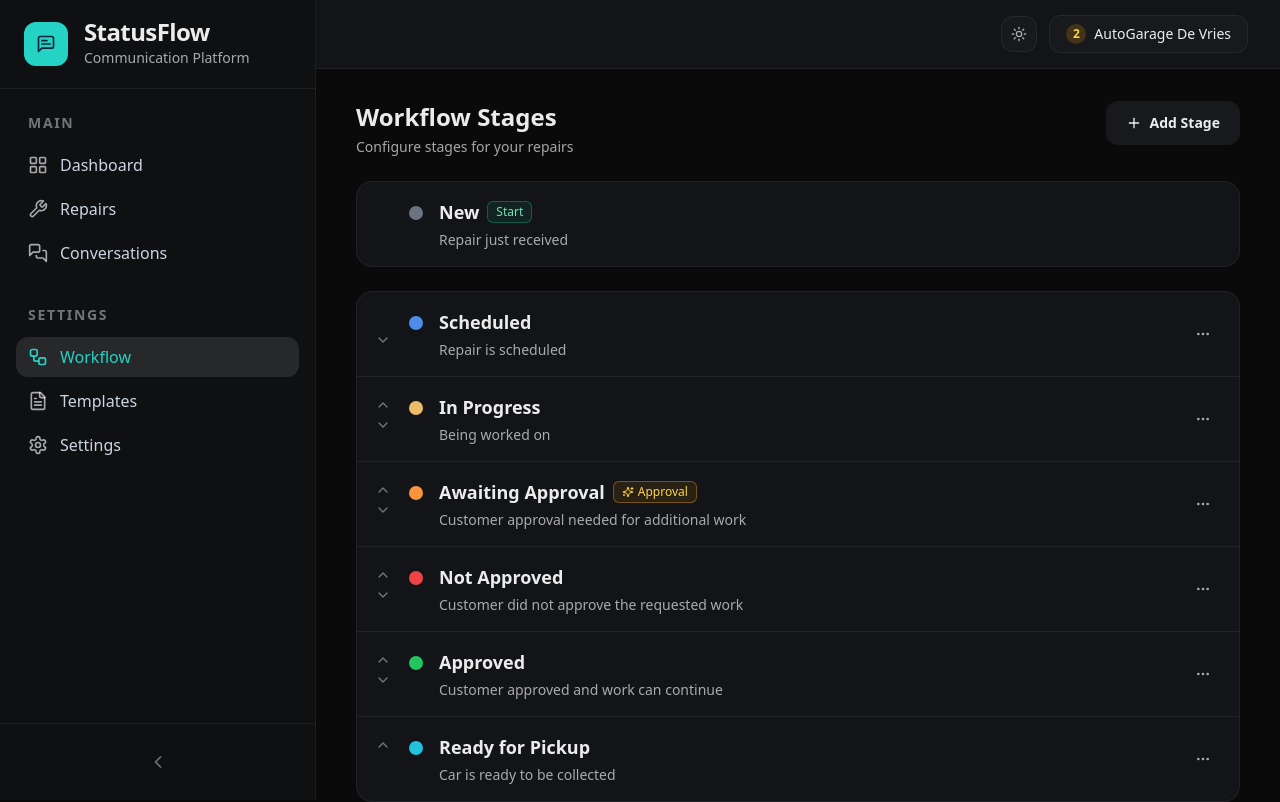
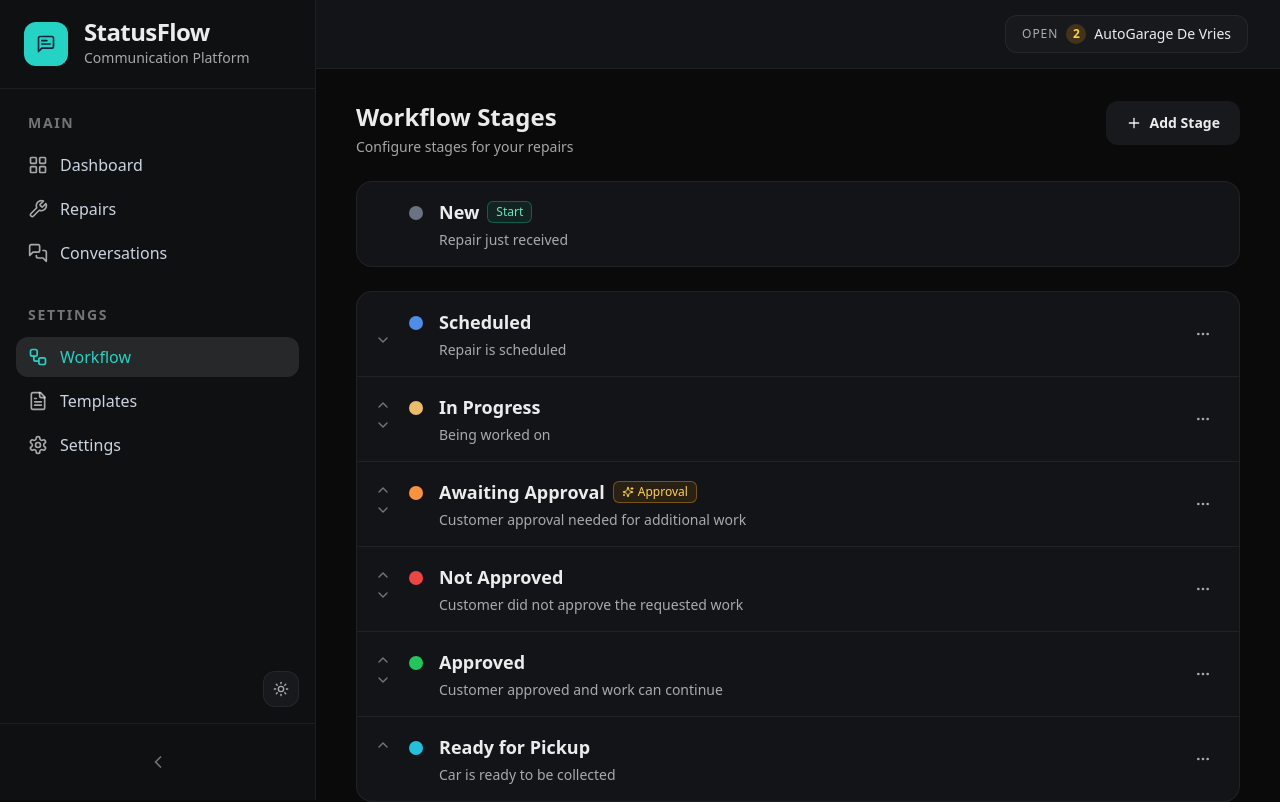
Before and after one commit to botexpertsnl/reparatie_melder_app, a Next.js app: page /settings/advanced in a window 1280 px wide. Shown: the top 802 px of the page. Built offline with nearby package versions, Linux system fonts and the light colour scheme.

Commit message:
Move theme toggle to sidebar and show open conversation count in header

```diff
--- a/components/layout/app-shell.tsx
+++ b/components/layout/app-shell.tsx
@@ -116,8 +116,8 @@ export function AppShell({ children }: { children: React.ReactNode }) {
           </div>
         </div>
 
-        <div className={clsx("flex-1 py-6", collapsed ? "px-2" : "px-4")}>
-          <nav className="space-y-8">
+        <div className={clsx("relative flex-1 py-6", collapsed ? "px-2" : "px-4")}>
+          <nav className="space-y-8 pb-16">
             {visibleSections.map((section) => (
               <div key={section.label}>
                 <h2 className={clsx("px-3 text-sm font-semibold uppercase tracking-[0.12em] text-slate-500", collapsed ? "hidden" : "block")}>{section.label}</h2>
@@ -152,6 +152,18 @@ export function AppShell({ children }: { children: React.ReactNode }) {
               </div>
             ))}
           </nav>
+          <button
+            type="button"
+            onClick={toggleTheme}
+            className={clsx(
+              "absolute bottom-4 inline-flex h-9 w-9 items-center justify-center rounded-xl border",
+              collapsed ? "right-1/2 translate-x-1/2" : "right-4"
+            )}
+            style={{ borderColor: "var(--border)", background: "var(--surface-3)", color: "var(--text-secondary)" }}
+            aria-label="Toggle theme"
+          >
+            {theme === "dark" ? <Sun className="h-4 w-4" /> : <Moon className="h-4 w-4" />}
+          </button>
         </div>
 
         <div className="border-t p-4" style={{ borderColor: "var(--border)" }}>
@@ -163,10 +175,8 @@ export function AppShell({ children }: { children: React.ReactNode }) {
 
       <div className="flex min-h-screen flex-col">
         <header className="flex h-[69px] items-center justify-end gap-3 border-b px-8" style={{ borderColor: "var(--border)", background: "var(--surface-2)" }}>
-          <button type="button" onClick={toggleTheme} className="inline-flex h-9 w-9 items-center justify-center rounded-xl border" style={{ borderColor: "var(--border)", background: "var(--surface-3)", color: "var(--text-secondary)" }} aria-label="Toggle theme">
-            {theme === "dark" ? <Sun className="h-4 w-4" /> : <Moon className="h-4 w-4" />}
-          </button>
           <div className="flex items-center gap-2 rounded-xl border px-4 py-2 text-sm" style={{ borderColor: "var(--border)", background: "var(--surface-3)", color: "var(--text-secondary)" }}>
+            <span className="text-xs uppercase tracking-[0.08em] text-slate-400">Open</span>
             <button
               type="button"
               onClick={() => {
```
